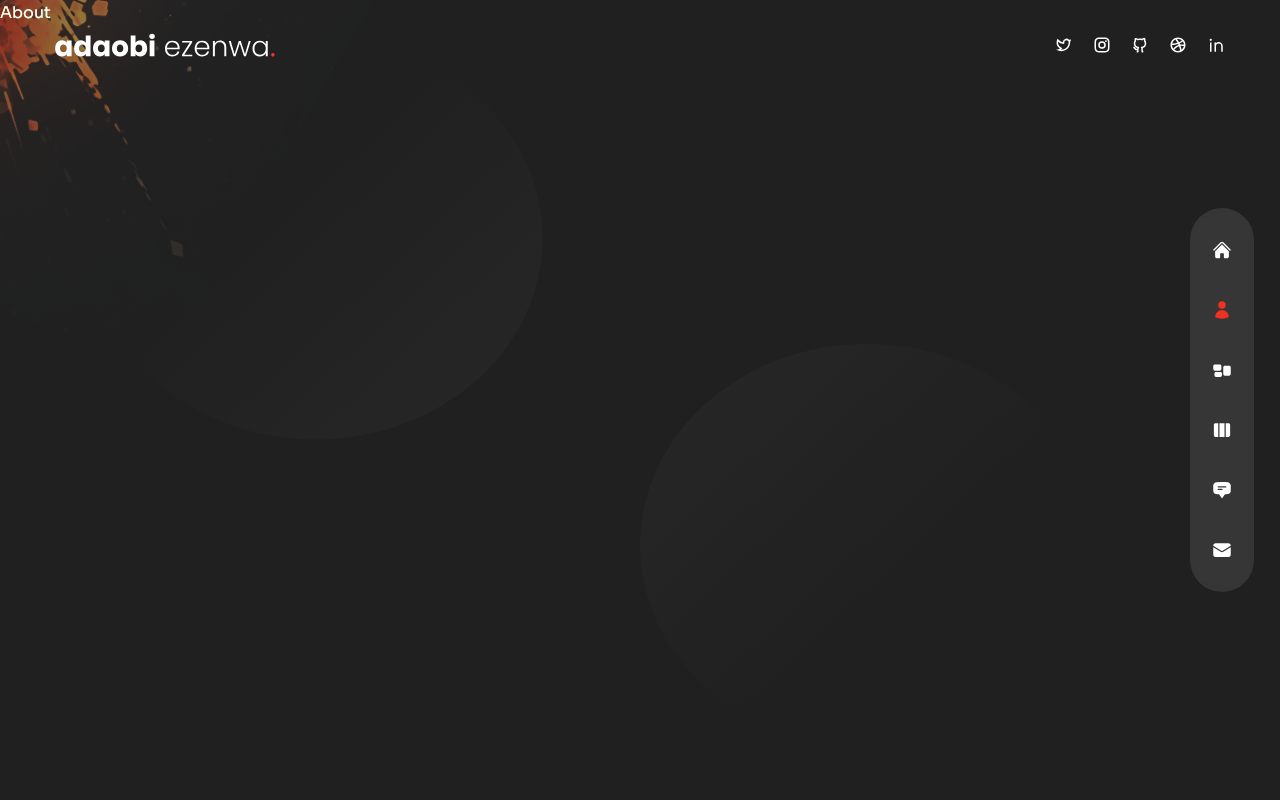
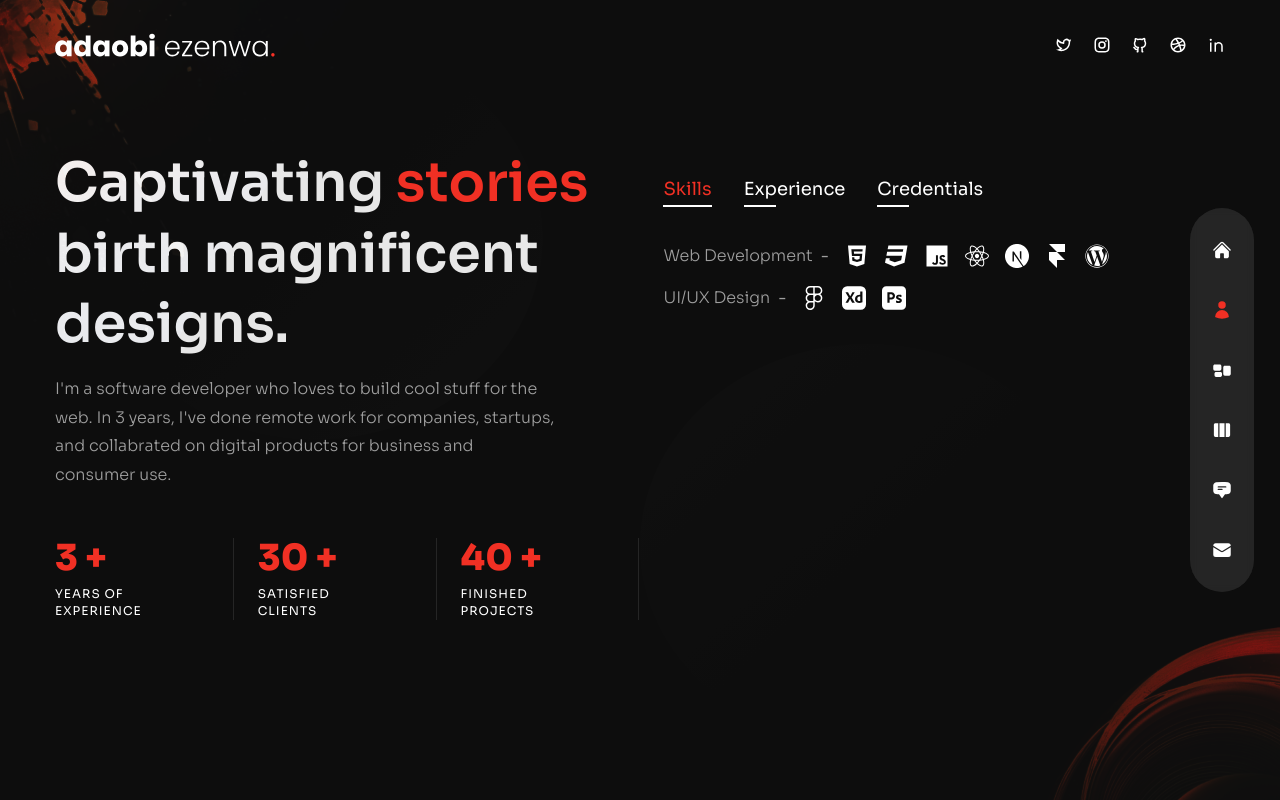
Before and after one commit to halfdobis/next-portfolio, a Next.js app: page /about in a window 1280 px wide. Built offline with nearby package versions, Linux system fonts and the light colour scheme.

Commit message:
AboutPage

```diff
--- a/components/Avatar.js
+++ b/components/Avatar.js
@@ -5,9 +5,9 @@
   return (
     <div className="hidden xl:flex xl:max-w-none">
       <Image
-      src={'/avatar.png'}
-      width={636}
-      height={557}
+      src={'/avatar1.png'}
+      width={500}
+      height={400}
       alt="avatar"
       className="translate-z-0 w-full h-full"
       />
--- a/components/Circles.js
+++ b/components/Circles.js
@@ -1,5 +1,18 @@
+import Image from 'next/image';
+
+
 const Circles = () => {
-  return <div>Circles</div>;
+  return (
+    <div className='w-[200px] xl:w-[300px] absolute -right-16 -bottom-2 mix-blend-color-dodge animate-pulse duration-75 z-10'>
+      <Image
+      src={'/circles.png'}
+      width={260}
+      height={200}
+      alt='circles'
+      className='w-full h-full'
+      />
+    </div>
+  )
 };
 
 export default Circles;
--- a/pages/about/index.js
+++ b/pages/about/index.js
@@ -17,33 +17,37 @@
       },
     ],
   },
-  {
-    title: 'awards',
-    info: [
-      {
-        title: 'Webby Awards - Honoree',
-        stage: '2011 - 2012',
-      },
-      {
-        title: 'Adobe Design Achievement Awards - Finalist',
-        stage: '2009 - 2010',
-      },
-    ],
-  },
+  // {
+  //   title: 'awards',
+  //   info: [
+  //     {
+  //       title: 'Webby Awards - Honoree',
+  //       stage: '2011 - 2012',
+  //     },
+  //     {
+  //       title: 'Adobe Design Achievement Awards - Finalist',
+  //       stage: '2009 - 2010',
+  //     },
+  //   ],
+  // },
   {
     title: 'experience',
     info: [
       {
-        title: 'UX/UI Designer - XYZ Company',
-        stage: '2012 - 2023',
+        title: 'Hinckley Associates (HP Service Centre)',
+        stage: '2017 - 2020',
       },
       {
-        title: 'Web Developer - ABC Agency',
-        stage: '2010 - 2012',
+        title: 'Dev Careers',
+        stage: '2020',
       },
       {
-        title: 'Intern - DEF Corporation',
-        stage: '2008 - 2010',
+        title: 'Lapo Microfinance Bank',
+        stage: '2021',
+      },
+      {
+        title: 'Abound Consult',
+        stage: 'Current',
       },
     ],
   },
@@ -51,27 +55,127 @@
     title: 'credentials',
     info: [
       {
-        title: 'Web Development - ABC University, LA, CA',
-        stage: '2011',
+        title: 'B.Sc Computer Science - Les cours Sonou Universite',
+        stage: '2017',
       },
       {
-        title: 'Computer Science Diploma - AV Technical Institute',
-        stage: '2009',
-      },
-      {
-        title: 'Certified Graphic Designer - ABC Institute, Los Angeles, CA',
-        stage: '2006',
+        title: 'Senior Secondary Certificate - Harold Klemp Academy',
+        stage: '2010',
       },
     ],
   },
 ];
 
 import Avatar from '../../components/Avatar';
+import Circles from '../../components/Circles';
+import { motion } from "framer-motion";
+import { fadeIn } from '../../variants';
+import CountUp from 'react-countup';
 
 const About = () => {
+  const [index, setIndex] = useState(0);
   return (
-    <div>About</div>
-  )
+    <div className="h-full bg-primary/60 py-32 text-center xl:text-left">
+      <Circles />
+      {/* <motion.div
+        variants={fadeIn("right", 0.2)}
+        initial="hidden"
+        animate="show"
+        exit="hidden"
+        className="hidden xl:flex absolute bottom-0 -left-[370px]"
+      >
+        <Avatar />
+      </motion.div> */}
+      <div className="container mx-auto h-full flex flex-col items-center xl:flex-row gap-x-6">
+
+        <div className="flex-1 flex flex-col justify-center">
+          <motion.h2
+          variants={fadeIn("right", 0.2)}
+          initial="hidden"
+          animate="show"
+          exit="hidden"
+          className="h2 text-white/90">
+            Captivating <span className="text-accent">stories</span> birth magnificent designs.
+            </motion.h2>
+          <motion.p
+          variants={fadeIn("right", 0.4)}
+          initial="hidden"
+          animate="show"
+          exit="hidden"
+          className="max-w-[500px] mx-auto xl:mx-0 mb-6 xl:mb-12 px-2 xl:px-0">
+            I'm a software developer who loves to build cool stuff for the web.
+            In 3 years, I've done remote work for companies, startups, and
+            collabrated on digital products for business and consumer use.
+          </motion.p>
+          <motion.div
+          variants={fadeIn("right", 0.6)}
+          initial="hidden"
+          animate="show"
+          exit="hidden"
+          className="md:flex md:max-w-xl xl:max-w-none mx-auto xl:mx-0 mb-8">
+            <div className="flex flex-1 xl:gap-x-6">
+              <div className="relative flex-1 after:w-[1px] after:h-full after:bg-white/10 after:absolute after:top-0 after:right-0">
+                <div className="text-2xl xl:text-4xl font-extrabold text-accent mb-2">
+                  <CountUp start={0} end={3} duration={5} /> +
+                </div>
+                <div className="text-xs uppercase tracking-[1px] leading-[1.4] max-w-[100px]">Years of experience</div>
+              </div>
+              <div className="relative flex-1 after:w-[1px] after:h-full after:bg-white/10 after:absolute after:top-0 after:right-0">
+                <div className="text-2xl xl:text-4xl font-extrabold text-accent mb-2">
+                  <CountUp start={0} end={30} duration={5} /> +
+                </div>
+                <div className="text-xs uppercase tracking-[1px] leading-[1.4] max-w-[100px]">satisfied clients</div>
+              </div>
+              <div className="relative flex-1 after:w-[1px] after:h-full after:bg-white/10 after:absolute after:top-0 after:right-0">
+                <div className="text-2xl xl:text-4xl font-extrabold text-accent mb-2">
+                  <CountUp start={0} end={40} duration={5} /> +
+                </div>
+                <div className="text-xs uppercase tracking-[1px] leading-[1.4] max-w-[100px]">finished projects</div>
+              </div>
+            </div>
+          </motion.div>
+        </div>
+
+        <motion.div
+        variants={fadeIn("left", 0.4)}
+        initial="hidden"
+        animate="show"
+        exit="hidden"
+        className="flex flex-col w-full xl:max-w-[48%] h-[450px]">
+          <div className="flex gap-x-4 xl:gap-x-8 mx-auto xl:mx-0 mb-4">
+            {aboutData.map(( item, itemIndex ) => {
+              return (
+                <div key={ itemIndex }
+                className={`${index === itemIndex && 'text-accent after:w-[100%] after:bg-accent after:transition-all after:duration-300'}
+                cursor-pointer capitalize xl:text-lg relative after:w-8 after:h-[2px] after:bg-white after:absolute after:-bottom-1 after:left-0`}
+                onClick={() => setIndex( itemIndex )}>
+                  {item.title}
+                </div>
+              )
+            })}
+          </div>
+          <div className="py-2 xl:py-6 flex flex-col gap-y-2 xl:gap-y-4 items-center xl:items-start">
+            {aboutData[index].info.map(( item, itemIndex ) => {
+              return (
+                <div key={itemIndex} className="flex-1 flex flex-col md:flex-row max-w-max gap-x-2 items-center text-white/60">
+                  <div className="font-light mb-2 md:mb-0">{item.title}</div>
+                  <div className="hidden md:flex">-</div>
+                  <div>{item.stage}</div>
+                  <div className="flex gap-x-4">
+                  {item.icons?.map((icon, itemIndex) => {
+                    return (
+                      <div className="text-2xl text-white">{icon}</div>
+                    )
+                  })}
+                  </div>
+                </div>
+              );
+            })}
+          </div>
+        </motion.div>
+      </div>
+    </div>
+  );
 };
 
 export default About;
--- a/pages/index.js
+++ b/pages/index.js
@@ -51,15 +51,15 @@
       <div className="w-[1200px] h-full absolute right-0 bottom-0">
         <div className="bg-none xl:bg-explosion xl:bg-cover xl:bg-right xl:bg-no-repeat w-full h-full absolute mix-blend-color-dodge translate-z-0"></div>
         <ParticlesContainer />
-        <motion.div
+        {/* <motion.div
         variants={fadeIn("up", 0.5)}
         initial="hidden"
         animate="show"
         exit="hidden"
         transition={{ duration: 1, ease: 'easeInOut' }}
-        className="w-full h-full max-w-[636px] max-h-[557px] absolute bottom-32 lg:bottom-0 lg:right-[8%]" >
+        className="w-full h-full max-w-[500px] max-h-[400px] absolute bottom-32 lg:bottom-0 lg:right-[8%]" >
           <Avatar />
-        </motion.div>
+        </motion.div> */}
       </div>
     </div>
   );
```
Also changed, not shown: public/avatar.png (deleted), public/avatar1.png (added).
